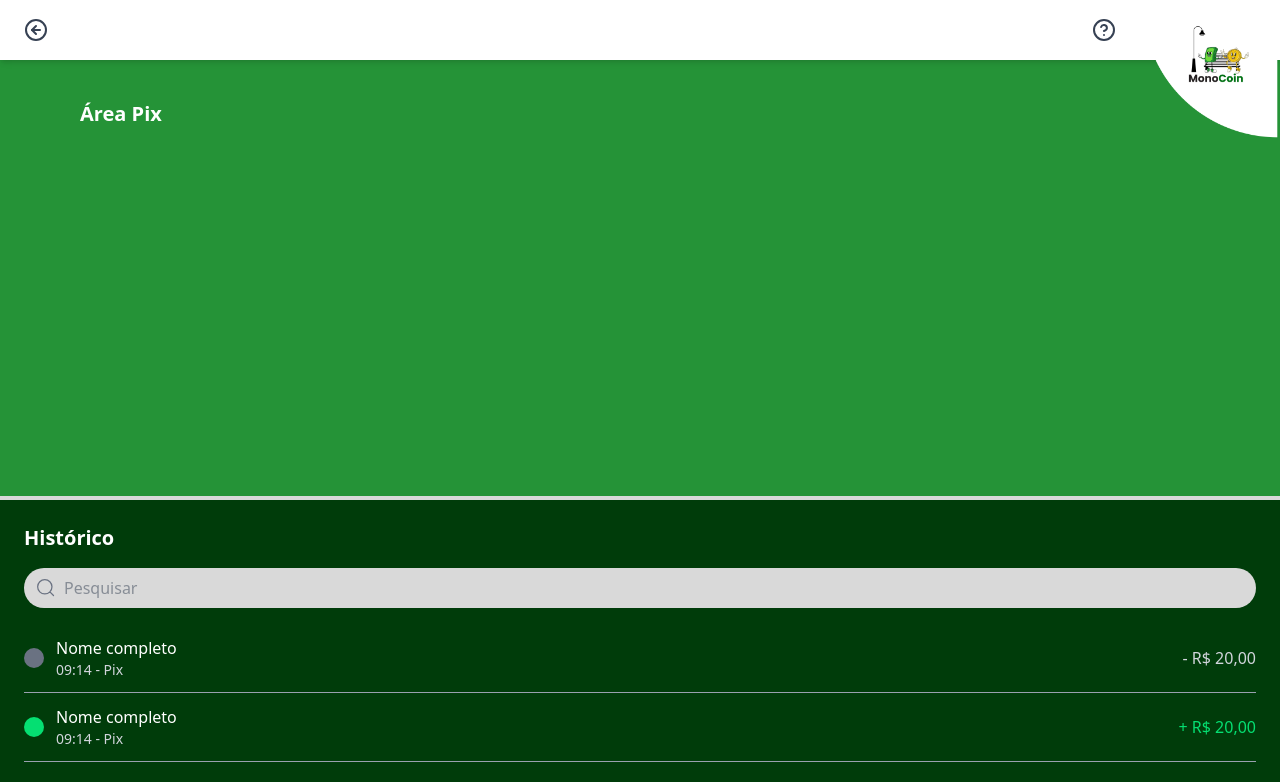
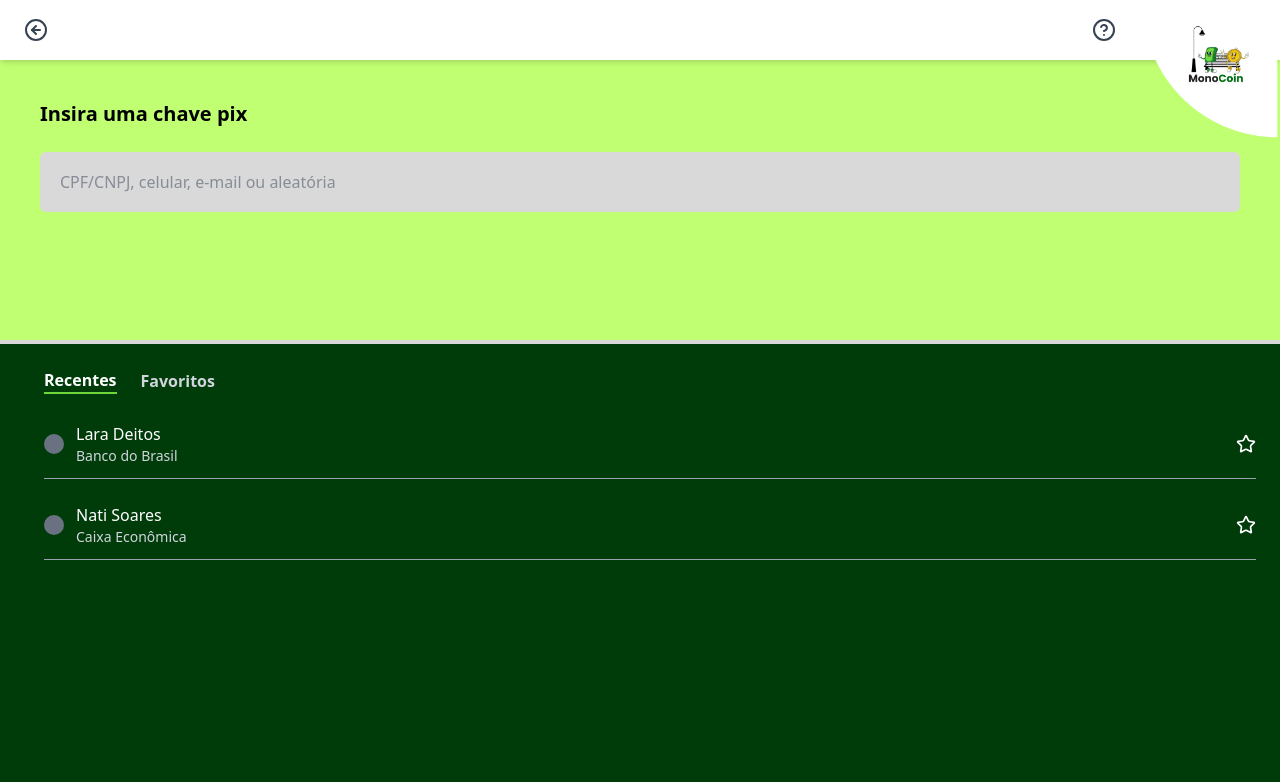
Before and after one commit to saraqwe123/PIProjeto, a React (Vite) app in the folder Frontend/: page /transferencia in a window 1280 px wide. Shown: the top 782 px of the page. Built offline with nearby package versions, Linux system fonts and the light colour scheme.

Commit message:
Atualização transferencia. Aba de inserir a chave

```diff
--- a/Frontend/src/pages/AreaPix.jsx
+++ b/Frontend/src/pages/AreaPix.jsx
@@ -78,8 +78,8 @@ export function AreaPix() {
         <hr  className="h-1 bg-[#d9d9d9] border-[#d9d9d9]"/>
 
         <div className="w-full flex-1 bg-[#003c0a] p-6 overflow-y-auto max-h-[300px]">
-          <p className="text-white text-xl font-semibold mb-4">Histórico</p>
-          <div className="relative mb-4">
+          <p className="text-white text-xl font-semibold mb-4 ml-5">Histórico</p>
+          <div className="relative mb-4 ml-5">
             <input
               type="text"
               placeholder="Pesquisar"
@@ -101,7 +101,7 @@ export function AreaPix() {
             </svg>
           </div>
 
-          <div className="flex items-center justify-between text-white border-b border-gray-400 py-3">
+          <div className="flex items-center justify-between text-white border-b border-gray-400 py-3 ml-5">
             <div className="flex items-center gap-3">
               <div className="w-5 h-5 bg-gray-500 rounded-full"></div>
               <div>
@@ -112,7 +112,7 @@ export function AreaPix() {
             <p className="text-gray-300">- R$ 20,00</p>
           </div>
 
-          <div className="flex items-center justify-between text-white border-b border-gray-400 py-3">
+          <div className="flex items-center justify-between text-white border-b border-gray-400 py-3 ml-5">
             <div className="flex items-center gap-3">
               <div className="w-5 h-5 bg-green-400 rounded-full"></div>
               <div>
--- a/Frontend/src/pages/Transferencia.jsx
+++ b/Frontend/src/pages/Transferencia.jsx
@@ -1,17 +1,38 @@
 import { Pagina } from "../components/Pagina";
-import { CircleArrowLeft } from "lucide-react";
-import { CircleQuestionMark } from "lucide-react";
-
+import { useState } from "react";
+import { CircleArrowLeft, CircleQuestionMark, Star } from "lucide-react";
 
 export function Transferencia() {
+  const [abaAtiva, setAbaAtiva] = useState("recentes");
+  const [favoritos, setFavoritos] = useState([]);
+
+  const contatosRecentes = [
+    { nome: "Lara Deitos", banco: "Banco do Brasil" },
+    { nome: "Nati Soares", banco: "Caixa Econômica" },
+
+  ];
+
+  const toggleFavorito = (contato) => {
+    const jaFavorito = favoritos.some((f) => f.nome === contato.nome);
+    if (jaFavorito) {
+      setFavoritos(favoritos.filter((f) => f.nome !== contato.nome));
+    } else {
+      setFavoritos([...favoritos, contato]);
+    }
+    setAbaAtiva("favoritos");
+  };
+
   return (
     <Pagina>
       <div className="flex flex-col w-full h-screen">
+        {/* HEADER */}
         <header className="w-full h-15 bg-white flex items-center shadow-md relative z-10 px-6">
           <div className="flex justify-between items-center w-full">
             <button
-              onClick={() => window.location.href = "http://localhost:5173/inicio"}
-              className="text-gray-700 hover:text-green-500  transition-colors"
+              onClick={() =>
+                (window.location.href = "http://localhost:5173/areapix")
+              }
+              className="text-gray-700 hover:text-green-500 transition-colors"
             >
               <CircleArrowLeft className="w-6 h-6" />
             </button>
@@ -28,58 +49,101 @@ export function Transferencia() {
           />
         </header>
 
-        <main className="w-full flex-1 bg-[#259337] flex flex-col items-start p-10">
-          <p className="text-white font-bold text-xl mb-6 ml-10">Área Pix</p>
-
+        <main className="w-full bg-[#c1ff72] flex flex-col items-start p-10 h-[35vh]">
+          <p className="text-black font-bold text-xl mb-6">
+            Insira uma chave pix
+          </p>
+          <input
+            type="text"
+            placeholder="CPF/CNPJ, celular, e-mail ou aleatória"
+            className="w-full h-15 bg-[#d9d9d9] text-gray-700 px-5 py-2 rounded-md focus:outline-none"
+          />
         </main>
 
-        <hr  className="h-1 bg-[#d9d9d9] border-[#d9d9d9]"/>
+        <hr className="h-1 bg-[#d9d9d9] border-[#d9d9d9]" />
 
-        <div className="w-full flex-1 bg-[#003c0a] p-6 overflow-y-auto max-h-[300px]">
-          <p className="text-white text-xl font-semibold mb-4">Histórico</p>
-          <div className="relative mb-4">
-            <input
-              type="text"
-              placeholder="Pesquisar"
-              className="w-full rounded-full px-10 py-2 bg-[#d9d9d9] text-gray-700 focus:outline-none"
-            />
-            <svg
-              xmlns="http://www.w3.org/2000/svg"
-              fill="none"
-              viewBox="0 0 24 24"
-              strokeWidth={1.5}
-              stroke="currentColor"
-              className="w-5 h-5 absolute left-3 top-2.5 text-gray-500"
+        <div className="w-full flex flex-col bg-[#003c0a] text-white p-6 flex-1 overflow-y-auto">
+          <div className="flex gap-6 mb-4 ml-5">
+            <button
+              onClick={() => setAbaAtiva("recentes")}
+              className={`font-semibold transition-colors ${
+                abaAtiva === "recentes"
+                  ? "text-white border-b-2 border-[#6dd63a]"
+                  : "text-gray-300 hover:text-white hover:border-b-2 hover:border-[#6dd63a]"
+              }`}
             >
-              <path
-                strokeLinecap="round"
-                strokeLinejoin="round"
-                d="M21 21l-4.35-4.35m0 0A7.5 7.5 0 104.5 4.5a7.5 7.5 0 0012.15 12.15z"
-              />
-            </svg>
+              Recentes
+            </button>
+
+            <button
+              onClick={() => setAbaAtiva("favoritos")}
+              className={`font-semibold transition-colors ${
+                abaAtiva === "favoritos"
+                  ? "text-white border-b-2 border-[#6dd63a]"
+                  : "text-gray-300 hover:text-white hover:border-b-2 hover:border-[#6dd63a]"
+              }`}
+            >
+              Favoritos
+            </button>
           </div>
-
-          <div className="flex items-center justify-between text-white border-b border-gray-400 py-3">
+          {abaAtiva === "recentes" && (
+            <div className="flex flex-col gap-3">
+              {contatosRecentes.map((contato, index) => {
+                const favorito = favoritos.some(
+                  (f) => f.nome === contato.nome
+                );
+                return (
+                  <div
+                    key={index}
+                    className="flex items-center justify-between ml-5 text-white border-b border-gray-400 py-3"
+                  >
                     <div className="flex items-center gap-3">
                       <div className="w-5 h-5 bg-gray-500 rounded-full"></div>
                       <div>
-                <p className="font-medium">Nome completo</p>
-                <p className="text-sm text-gray-300">09:14 - Pix</p>
+                        <p className="font-medium">{contato.nome}</p>
+                        <p className="text-sm text-gray-300">{contato.banco}</p>
                       </div>
                     </div>
-            <p className="text-gray-300">- R$ 20,00</p>
+                    <button onClick={() => toggleFavorito(contato)}>
+                      <Star
+                        className={`w-5 h-5 cursor-pointer transition-colors ${
+                          favorito
+                            ? "text-yellow-400 fill-yellow-400"
+                            : "text-white"
+                        }`}
+                      />
+                    </button>
                   </div>
+                );
+              })}
+            </div>
+          )}
 
-          <div className="flex items-center justify-between text-white border-b border-gray-400 py-3">
+          {abaAtiva === "favoritos" && (
+            <div className="mt-4 ml-5">
+              {favoritos.length > 0 ? (
+                favoritos.map((f, index) => (
+                  <div
+                    key={index}
+                    className="flex items-center justify-between text-white border-b border-gray-400 py-3"
+                  >
                     <div className="flex items-center gap-3">
-              <div className="w-5 h-5 bg-green-400 rounded-full"></div>
+                      <div className="w-5 h-5 bg-gray-500 rounded-full"></div>
                       <div>
-                <p className="font-medium">Nome completo</p>
-                <p className="text-sm text-gray-300">09:14 - Pix</p>
+                        <p className="font-medium">{f.nome}</p>
+                        <p className="text-sm text-gray-300">{f.banco}</p>
                       </div>
                     </div>
-            <p className="text-green-400">+ R$ 20,00</p>
+                    <Star className="w-5 h-5 text-yellow-400 fill-yellow-400" />
                   </div>
+                ))
+              ) : (
+                <p className="text-gray-300 italic">
+                  Nenhum favorito ainda ⭐
+                </p>
+              )}
+            </div>
+          )}
         </div>
       </div>
     </Pagina>
```
Lines whose indentation alone changed are shown as unchanged.
